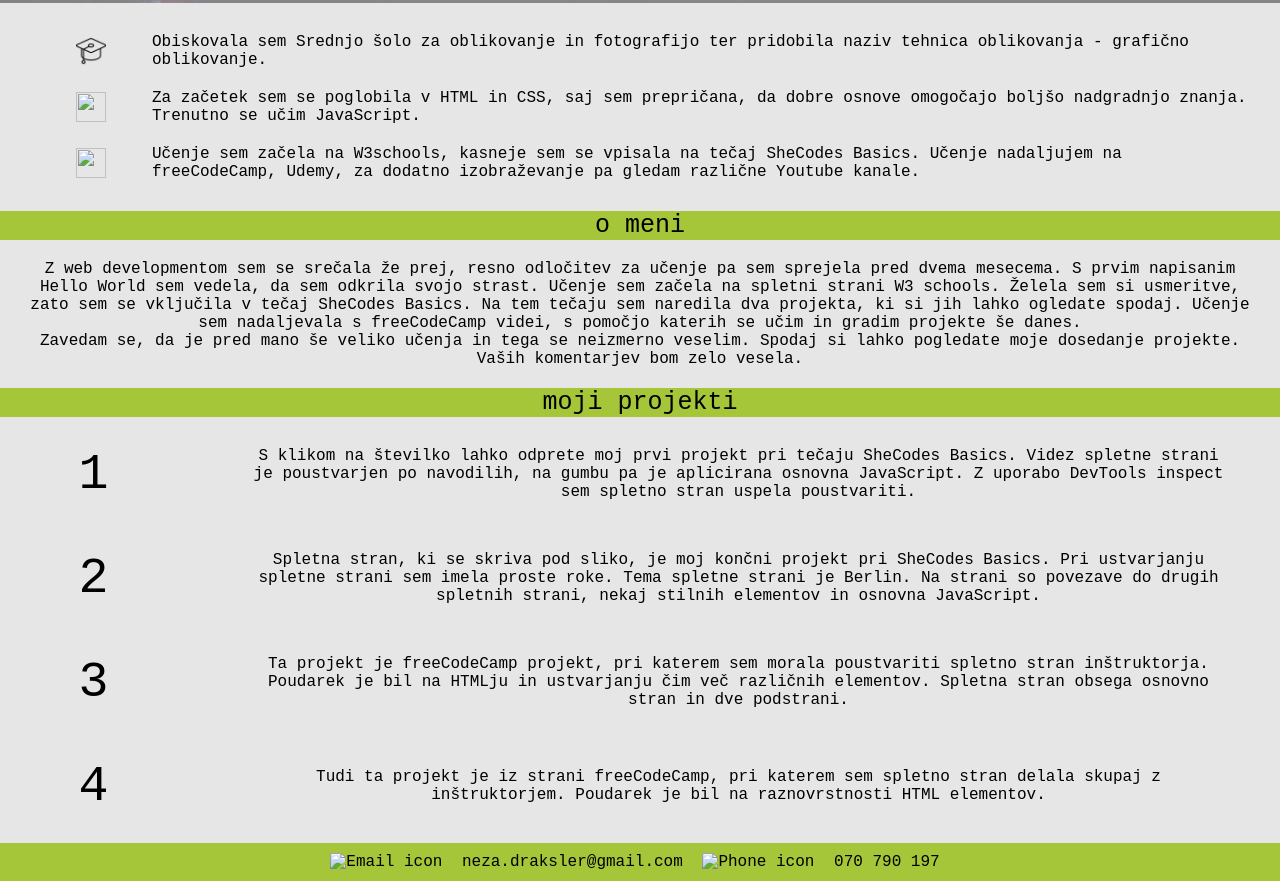
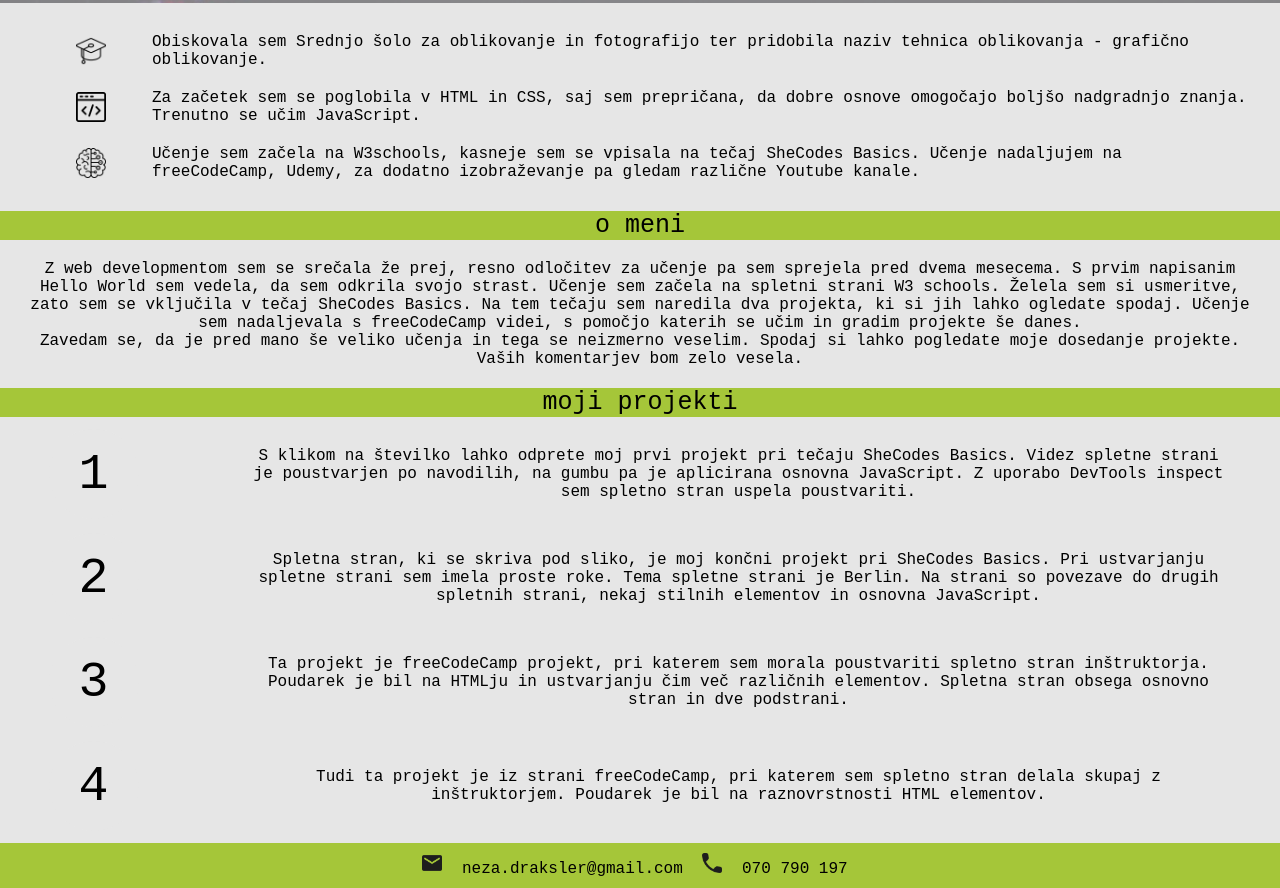
Before and after one commit to nezadr/ndarky1.github.io, a plain HTML site: page index.html in a window 1280 px wide. Shown: the part 237-1125 px from the top of the page. Drawn offline with Linux system fonts and the light colour scheme; files whose address does not match are found by name.

Commit message:
Update index.html

```diff
--- a/index.html
+++ b/index.html
@@ -28,13 +28,13 @@
             Obiskovala sem Srednjo šolo za oblikovanje in fotografijo ter
             pridobila naziv tehnica oblikovanja - grafično oblikovanje.
           </p>
-          <img src="./img/code.png" class="experiences__img" />
+          <img src="code.png" class="experiences__img" />
           <p class="section__experiences--text">
             Za začetek sem se poglobila v HTML in CSS, saj sem prepričana, da
             dobre osnove omogočajo boljšo nadgradnjo znanja. Trenutno se učim
             JavaScript.
           </p>
-          <img src="./img/learn.png" class="experiences__img" />
+          <img src="learn.png" class="experiences__img" />
           <p class="section__experiences--text">
             Učenje sem začela na W3schools, kasneje sem se vpisala na tečaj
             SheCodes Basics. Učenje nadaljujem na freeCodeCamp, Udemy, za
@@ -138,14 +138,14 @@
     </main>
 
     <footer class="footer">
-      <img src="./img/email.png" alt="Email icon" class="icons" />
+      <img src="email.png" alt="Email icon" class="icons" />
       <a
         href="mailto:neza.draksler@gmail.com"
         class="footer-info"
         id="footer-mail"
         >neza.draksler@gmail.com</a
       >
-      <img src="./img/phone.png" alt="Phone icon" class="icons" />
+      <img src="phone.png" alt="Phone icon" class="icons" />
       <p class="footer-info" id="footer-phone">070 790 197</p>
     </footer>
   </body>
```
